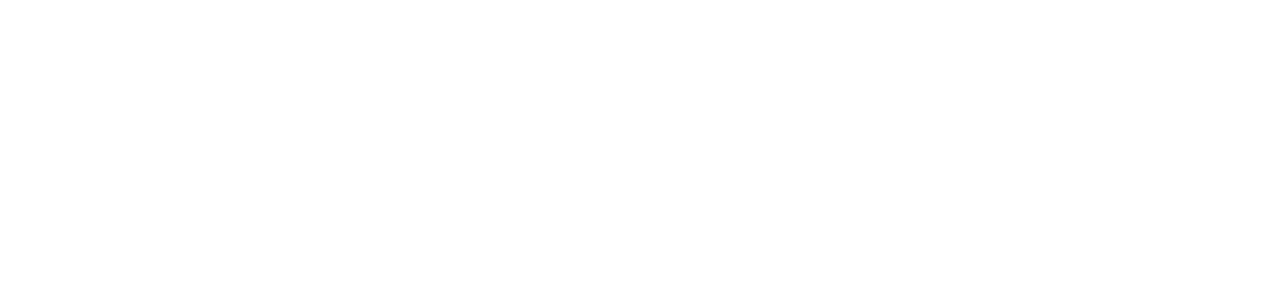
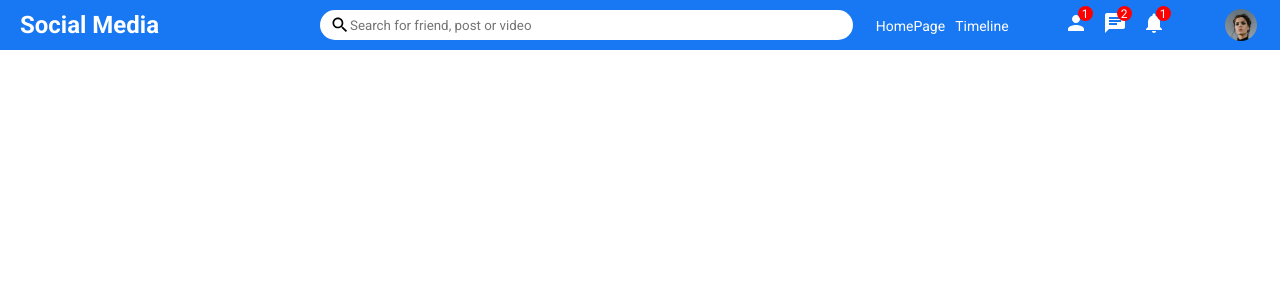
Before and after one commit to wesleywisch/Social-Media-App, a React (Create React App) app in the folder FrontEnd/: page / in a window 1280 px wide. Shown: the top 300 px of the page. Built offline with nearby package versions, Linux system fonts and the light colour scheme.

Commit message:
Feat: Making the topbar of the social network.

```diff
--- /dev/null
+++ b/FrontEnd/src/@types/jpeg.d.ts
@@ -0,0 +1 @@
+declare module '*.jpeg';
--- /dev/null
+++ b/FrontEnd/src/components/TopBar/index.tsx
@@ -0,0 +1,62 @@
+import {
+  Search,
+  Person,
+  Chat,
+  Notifications
+} from '@material-ui/icons';
+
+import person1Img from '../../assets/person/1.jpeg';
+
+import {
+  TopBarContainer,
+  TopBarLeft,
+  TopBarCenter,
+  TopBarRight
+} from './styles';
+
+export function TopBar() {
+  return (
+    <TopBarContainer>
+      <TopBarLeft>
+        <span className="logo">Social Media</span>
+      </TopBarLeft>
+
+      <TopBarCenter>
+        <div className="searchBar">
+          <Search className='searchIcon' />
+          <input
+            type="text"
+            className="searchInput"
+            placeholder='Search for friend, post or video'
+          />
+        </div>
+      </TopBarCenter>
+
+      <TopBarRight>
+        <div className="topBarLinks">
+          <span className="topBarLink">HomePage</span>
+          <span className="topBarLink">Timeline</span>
+        </div>
+
+        <div className="topBarIcons">
+          <div className="topBarIconItem">
+            <Person />
+            <span className="topBarIconBadge">1</span>
+          </div>
+
+          <div className="topBarIconItem">
+            <Chat />
+            <span className="topBarIconBadge">2</span>
+          </div>
+
+          <div className="topBarIconItem">
+            <Notifications />
+            <span className="topBarIconBadge">1</span>
+          </div>
+        </div>
+
+        <img src={person1Img} alt="Foto de perfil" className="topBarImg" />
+      </TopBarRight>
+    </TopBarContainer>
+  )
+}
--- /dev/null
+++ b/FrontEnd/src/components/TopBar/styles.ts
@@ -0,0 +1,121 @@
+import styled from "styled-components";
+
+export const TopBarContainer = styled.div`
+  width: 100%;
+  height: 3.125rem;
+  background-color: #1877f2;
+
+  display: flex;
+  align-items: center;
+
+  position: sticky;
+  top: 0;
+`;
+
+export const TopBarLeft = styled.div`
+  flex: 3;
+
+  .logo {
+    font-size: 1.5rem;
+    font-weight: bold;
+    color: #fff;
+
+    margin-left: 1.25rem;
+
+    cursor: pointer;
+  }
+`;
+
+export const TopBarCenter = styled.div`
+  flex: 5;
+
+  .searchBar {
+    width: 100%;
+    height: 1.875rem;
+
+    background-color: #fff;
+
+    border-radius: 1.875rem;
+
+    display: flex;
+    align-items: center;
+
+    .searchIcon {
+      font-size: 1.25rem !important;
+
+      margin-left: 0.625rem;
+    }
+
+    .searchInput {
+      width: 70%;
+
+      border: none;
+
+      &:focus {
+        outline: none;
+      }
+    }
+  }
+`;
+
+export const TopBarRight = styled.div`
+  flex: 4;
+
+  display: flex;
+  align-items: center;
+  justify-content: space-around;
+
+  color: #fff;
+
+  .topBarLinks {
+    .topBarLink {
+      margin-right: 0.625rem;
+
+      font-size: 0.875rem;
+
+      cursor: pointer;
+    }
+  }
+
+  .topBarIcons {
+    display: flex;
+
+    .topBarIconItem {
+      margin-right: 0.9375rem;
+
+      cursor: pointer;
+
+      position: relative;
+
+      .topBarIconBadge {
+        width: 0.9375rem;
+        height: 0.9375rem;
+
+        background-color: red;
+        border-radius: 50%;
+
+        color: #fff;
+        font-size: 0.75rem;
+
+        position: absolute;
+
+        top: -5px;
+        right: -5px;
+
+        display: flex;
+        justify-content: center;
+        align-items: center;
+      }
+    }
+  }
+
+  .topBarImg {
+    width: 2rem;
+    height: 2rem;
+
+    border-radius: 50%;
+    object-fit: cover;
+
+    cursor: pointer;
+  }
+`;
--- a/FrontEnd/src/pages/home/index.tsx
+++ b/FrontEnd/src/pages/home/index.tsx
@@ -1,9 +1,9 @@
+import { TopBar } from '../../components/TopBar';
+
 import { HomeContainer } from './styles';
 
 export function Home() {
   return (
-    <HomeContainer>
-
-    </HomeContainer>
+    <TopBar />
   )
 }
```
